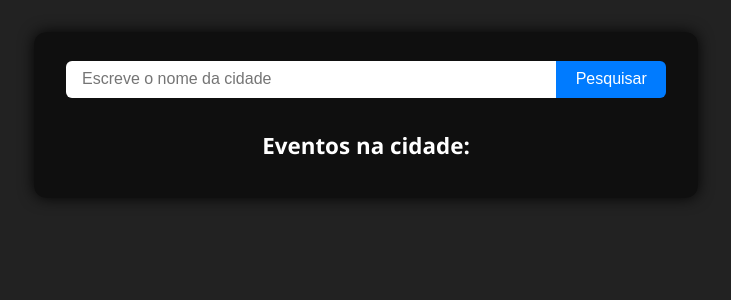
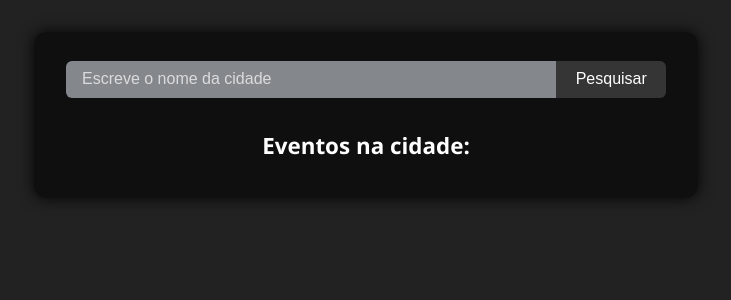
Before and after one commit to danieltimoteogoncalves/Smart-Tourist-Guide-2, a React (Vite) app in the folder client/: page / in a window 1280 px wide. Shown: the top 300 px of the page, without its empty margins (274-1005 px from the left). Built offline with nearby package versions, Linux system fonts and the light colour scheme.

Commit message:
Tempo em block
css

```diff
--- a/client/src/App.jsx
+++ b/client/src/App.jsx
@@ -50,8 +50,9 @@ function App() {
           {weather && (
             <>
               <h2 className="weather-title">
-                Tempo em {weather.city}, {weather.country}
+                 {weather.city}
               </h2>
+              <br></br>
               <div className="weather-data">
                 <div className="weather-item">
                   <div className="value">{weather.temp} °C</div>
@@ -79,8 +80,8 @@ function App() {
           <h3 className="events-title">Eventos na cidade:</h3>
           {events.length > 0 ? (
             <div className="events-list-wrapper">
-              <h4 className="events-subtitle">Eventos recomendados para hoje:</h4>
               <ul className="events-list">
+                <br></br>
                 {events.map((event, i) => (
                   <li key={i} className="event-item">
                     <strong>{event.title}</strong> - {event.start.slice(0, 10)}
--- a/client/src/index.css
+++ b/client/src/index.css
@@ -48,13 +48,20 @@ body, html, #root {
   border-radius: 6px 0 0 6px;
   border: none;
   outline: none;
+  background-color: rgba(240, 248, 255, 0.521);
+  color: white
+
+}
+
+.input-city::placeholder {
+  color: rgba(255, 255, 255, 0.7);
 }
 
 .btn-search {
   padding: 0 1.2rem;
   font-size: 1rem;
   border: none;
-  background-color: #007bff;
+  background-color: #353535;
   color: white;
   cursor: pointer;
   border-radius: 0 6px 6px 0;
@@ -62,7 +69,7 @@ body, html, #root {
 }
 
 .btn-search:hover {
-  background-color: #0056b3;
+  background-color: #525252;
 }
 
 /* Título do tempo */
@@ -112,6 +119,7 @@ body, html, #root {
   font-size: 1.4rem;
   margin-bottom: 0.5rem;
   font-weight: 600;
+
 }
 
 .events-subtitle {
```
